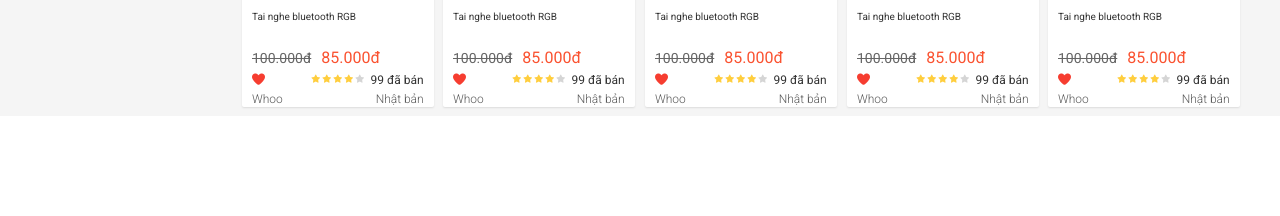
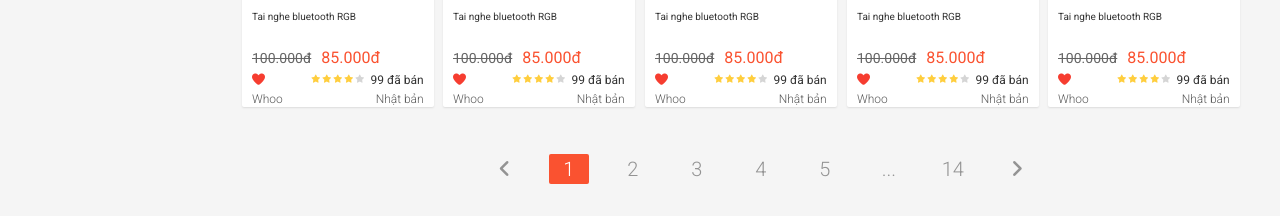
Before and after one commit to tunguyen34hd/Shopee-clone, a plain HTML site: page index.html in a window 1280 px wide. Shown: the part 731-947 px from the top of the page. Before the commit the page ends 847 px from the top, so only its background shows below. Drawn offline with nearby package versions, Linux system fonts and the light colour scheme.

Commit message:
pagination

```diff
--- a/assets/css/base.css
+++ b/assets/css/base.css
@@ -196,3 +196,43 @@ html {
 .select-input__link:hover {
     color: var(--primary-color);
 }
+
+/* pagination */
+
+.pagination {
+    display: flex;
+    justify-content: center;
+    align-items: center;
+    list-style: none;
+}
+
+.pagination-item {
+    margin: 0 12px;
+}
+
+.pagination-item--active .pagination-item__link {
+    background-color: var(--primary-color);
+    color: var(--white-color);
+}
+
+.pagination-item--active:hover .pagination-item__link {
+    background-color: #ed5c3f;
+}
+
+.pagination-item__link {
+    --height: 30px;
+    display: block;
+    text-decoration: none;
+    font-weight: 300;
+    font-size: 2rem;
+    color: #939393;
+    min-width: 40px;
+    height: var(--height);
+    text-align: center;
+    line-height: var(--height);
+    border-radius: 2px;
+}
+
+.pagination-item__icon {
+
+}
--- a/assets/css/main.css
+++ b/assets/css/main.css
@@ -1222,3 +1222,7 @@ i.home-product-item__like-icon-fill {
     position: relative;
     top: -5px;
 }
+
+.home-product__pagination {
+    margin: 48px 0 32px;
+}
--- a/index.html
+++ b/index.html
@@ -789,6 +789,40 @@
                                 </div>
                             </div>
                         </div>
+
+                        <ul class="pagination home-product__pagination">
+                            <li class="pagination-item">
+                                <a href="" class="pagination-item__link">
+                                    <i class="pagination-item__icon fas fa-angle-left"></i>
+                                </a>
+                            </li>
+                            <li class="pagination-item pagination-item--active">
+                                <a href="" class="pagination-item__link">1</a>
+                            </li>
+                            <li class="pagination-item">
+                                <a href="" class="pagination-item__link">2</a>
+                            </li>
+                            <li class="pagination-item">
+                                <a href="" class="pagination-item__link">3</a>
+                            </li>
+                            <li class="pagination-item">
+                                <a href="" class="pagination-item__link">4</a>
+                            </li>
+                            <li class="pagination-item">
+                                <a href="" class="pagination-item__link">5</a>
+                            </li>
+                            <li class="pagination-item">
+                                <a href="" class="pagination-item__link">...</a>
+                            </li>
+                            <li class="pagination-item">
+                                <a href="" class="pagination-item__link">14</a>
+                            </li>
+                            <li class="pagination-item">
+                                <a href="" class="pagination-item__link">
+                                    <i class="pagination-item__icon fas fa-angle-right"></i>
+                                </a>
+                            </li>
+                        </ul>
                     </div>
                 </div>
             </div>
```
